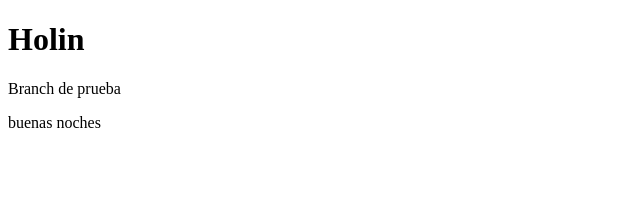
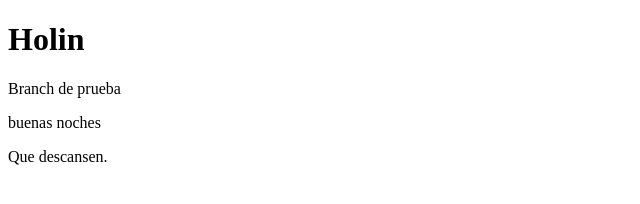
Before and after one commit to Khadosh/clase9, a plain HTML site: page index.html in a window 1280 px wide. Shown: the whole page, without its empty margins (0-640 px from the left). Drawn offline with Linux system fonts and the light colour scheme.

Commit message:
added que descansen

```diff
--- a/index.html
+++ b/index.html
@@ -10,6 +10,7 @@
   <h1>Holin</h1>
   <p>Branch de prueba</p>
   <p>buenas noches</p>
+  <p>Que descansen.</p>
 </body>
 
 </html>
```
